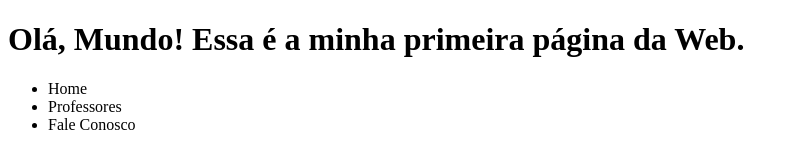
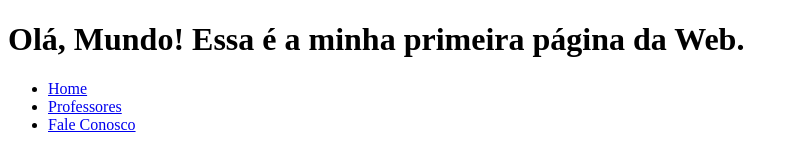
Before and after one commit to hugooandradec/devaria-html, a plain HTML site: page index.html in a window 1280 px wide. Shown: the whole page, without its empty margins (0-797 px from the left). Drawn offline with Linux system fonts and the light colour scheme.

Commit message:
link no header

```diff
--- a/index.html
+++ b/index.html
@@ -9,9 +9,9 @@
             <h1>Olá, Mundo! Essa é a minha primeira página da Web.</h1>
             <nav>
                 <ul>
-                    <li>Home</li>
-                    <li>Professores</li>
-                    <li>Fale Conosco</li>
+                    <li><a href="index.html">Home</a></li>
+                    <li><a href="professores.html">Professores</a></li>
+                    <li><a href="fale-conosco.html">Fale Conosco</a></li>
                 </ul>
             </nav>
         </header>
```
